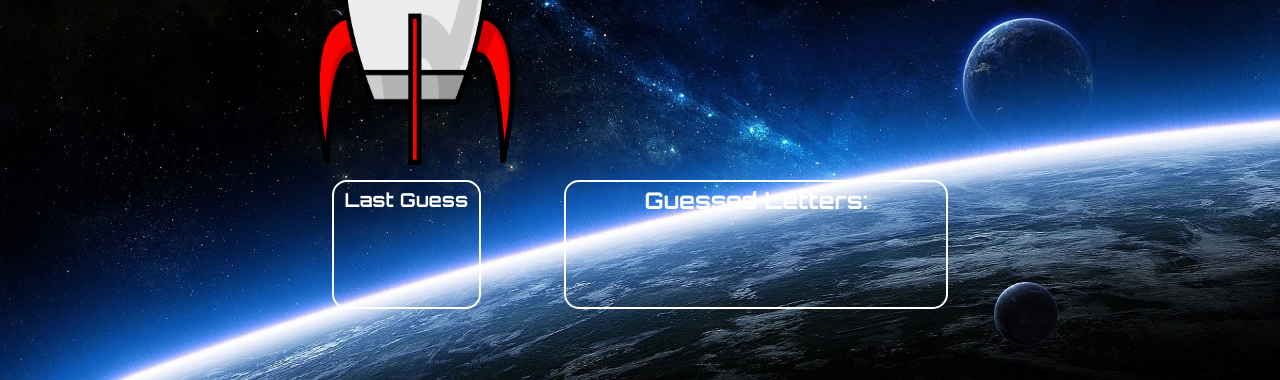
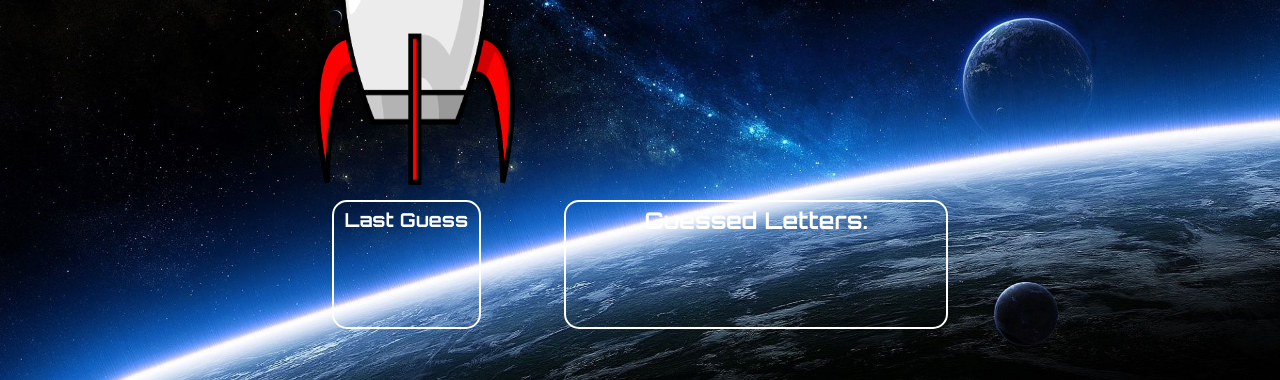
Before and after one commit to ConditionsChange/Hangman-Game, a plain HTML site: page index.html in a window 1280 px wide. Shown: the part 420-800 px from the top of the page. Drawn offline with Linux system fonts and the light colour scheme.

Commit message:
moved hangman-game element 20px down

```diff
--- a/assets/css/style.css
+++ b/assets/css/style.css
@@ -6,6 +6,11 @@
 body {
     background-image: url("../images/space.jpg");
     background-size: cover;
+}
+
+#hangman-game{
+	position: relative;
+	top: 20px;
 }
 
 .wrapper{
```
